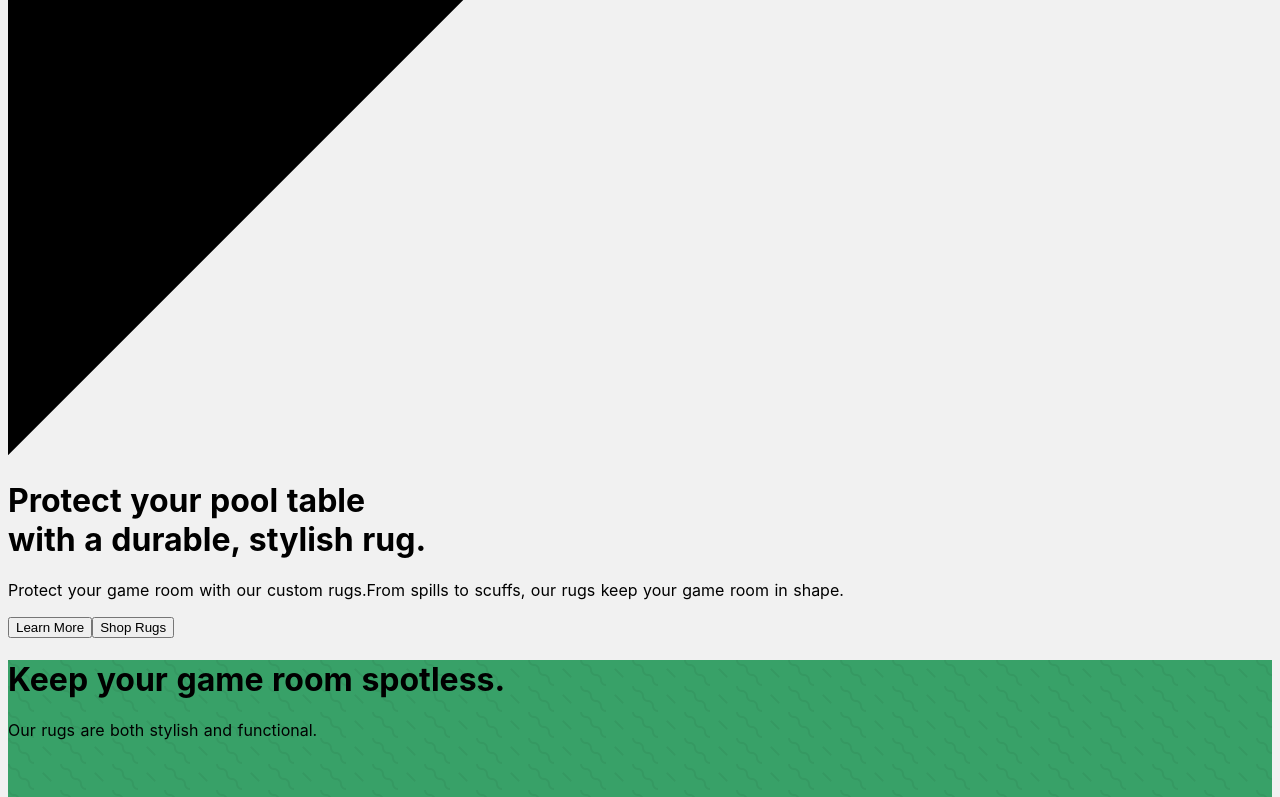
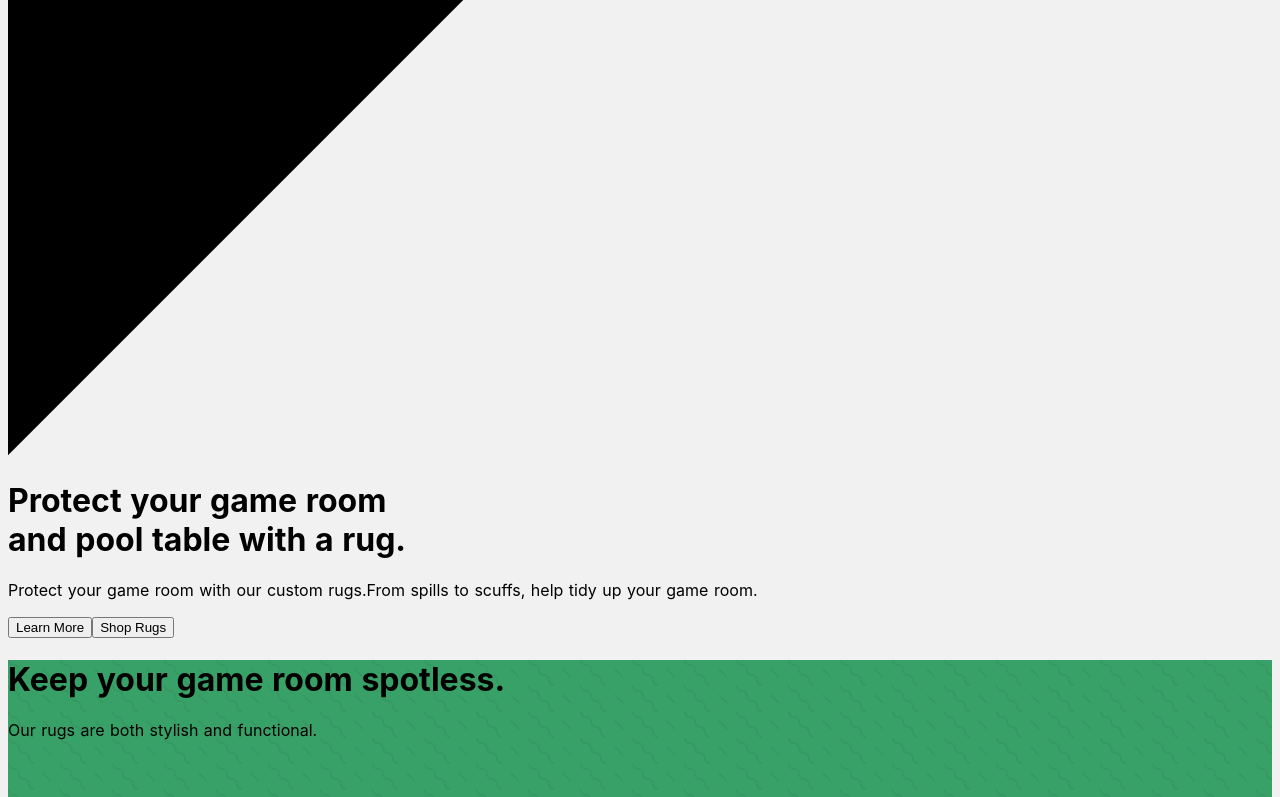
Before and after one commit to kendalled/pooltablerugs2, a Nuxt app in the folder src/: page / in a window 1280 px wide. Shown: the part 4696-5493 px from the top of the page. Built offline with nearby package versions, Linux system fonts and the light colour scheme; what @tailwindcss/custom-forms, tailwindcss-transitions would draw is missing.

Commit message:
Removed extra methods, format text on hero

```diff
--- a/src/components/RugCard.vue
+++ b/src/components/RugCard.vue
@@ -48,7 +48,6 @@
           </svg>
         </hooper-navigation>
       </hooper>
-      <!-- <img class="absolute inset-0 h-full w-full rounded-lg shadow-md object-cover" :src="info.imageUrl" alt=""> -->
     </div>
     <!-- start card -->
     <section class="container relative -mt-8 px-4 h-auto w-auto">
@@ -158,9 +157,6 @@ export default {
         image: this.info.frontURL
       }
       return ([thet, those])
-    },
-    students () {
-      return this.$store.state.students.students
     }
   },
   methods: {
--- a/src/components/SplashHeader.vue
+++ b/src/components/SplashHeader.vue
@@ -21,19 +21,20 @@
             </svg>
           </div>
           <h1 class="mt-4 lg:mt-8 text-3xl sm:text-4xl font-bold text-gray-900 leading-tight">
-            Protect your pool table
+            Protect your game room
             <br class="hidden sm:inline">
-            <span class="text-green-600">with a durable, stylish rug.</span>
+            and <span class="text-green-700">pool table</span> with a
+            <span class="italic text-blue-700">rug</span>.
           </h1>
           <p class="mt-4 text-gray-700 tracking-tight text-xl">
-            <span class="hidden lg:block">Protect your game room with our custom rugs.</span>From spills to scuffs, our rugs keep your game room in shape.
+            <span class="hidden lg:block">Protect your game room with our custom rugs.</span>From spills to scuffs, help tidy up your game room.
           </p>
           <div class="mt-6">
-            <button aria-label="Info" class="bg-white transition-bg hover:bg-gray-100 text-gray-800 font-semibold py-3 px-5 border border-gray-400 rounded shadow">
+            <button aria-label="Info" class="bg-white transition-bg hover:bg-gray-100 text-gray-800 font-semibold py-3 px-6 border border-gray-400 rounded shadow">
               Learn More
             </button>
             <nuxt-link to="/rugs">
-              <button class="px-5 py-3 inline-block ml-4 bg-green-700 hover:bg-green-700 rounded text-white font-semibold transition-bg tracking-wide shadow-md focus:outline-none">
+              <button class="px-6 py-3 inline-block ml-4 bg-green-700 hover:bg-green-700 rounded text-white font-semibold transition-bg tracking-wide shadow-md focus:outline-none">
                 Shop Rugs
               </button>
             </nuxt-link>
@@ -49,7 +50,3 @@ export default {
   name: 'SplashHeader'
 }
 </script>
-
-<style scoped>
-
-</style>
```
